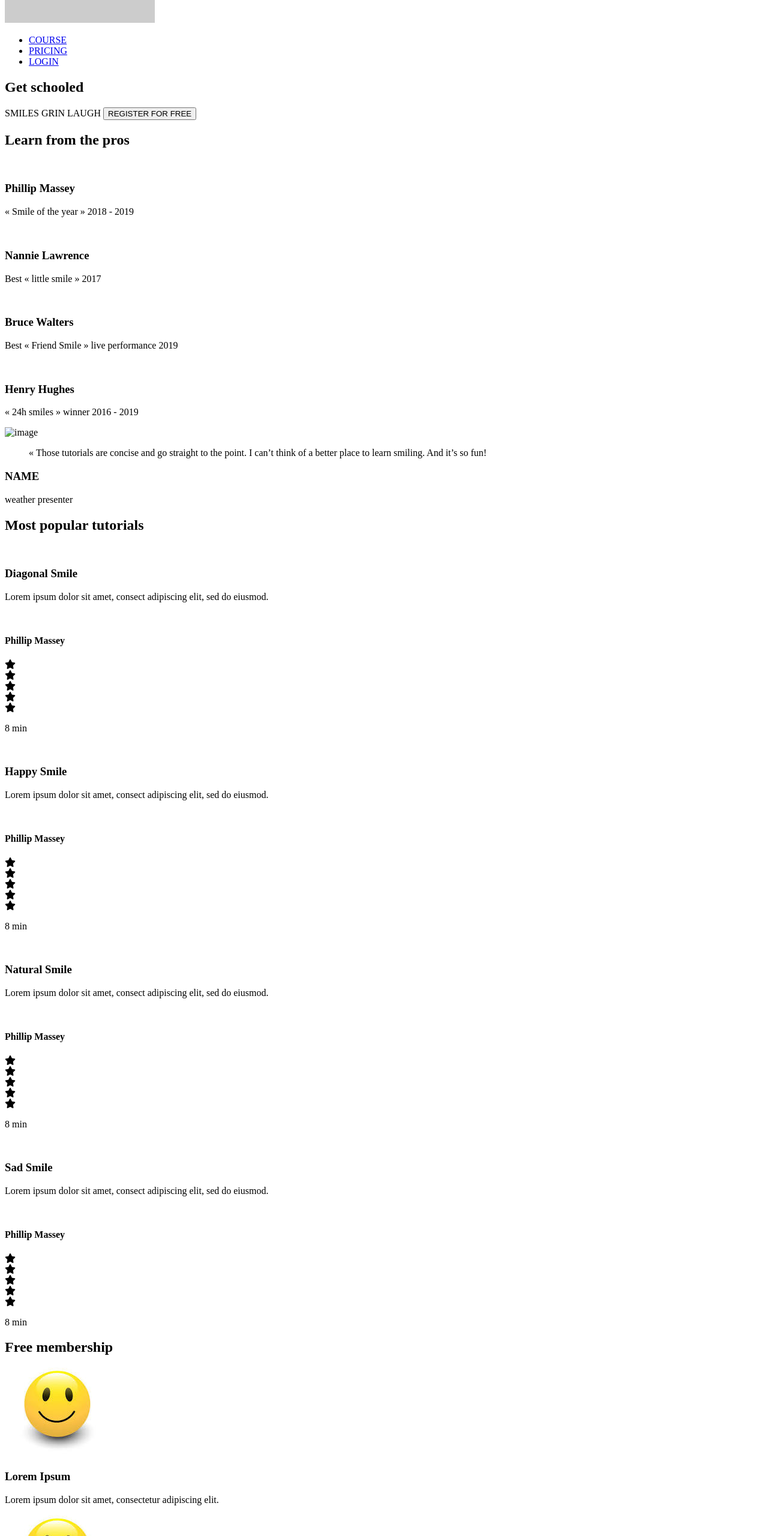
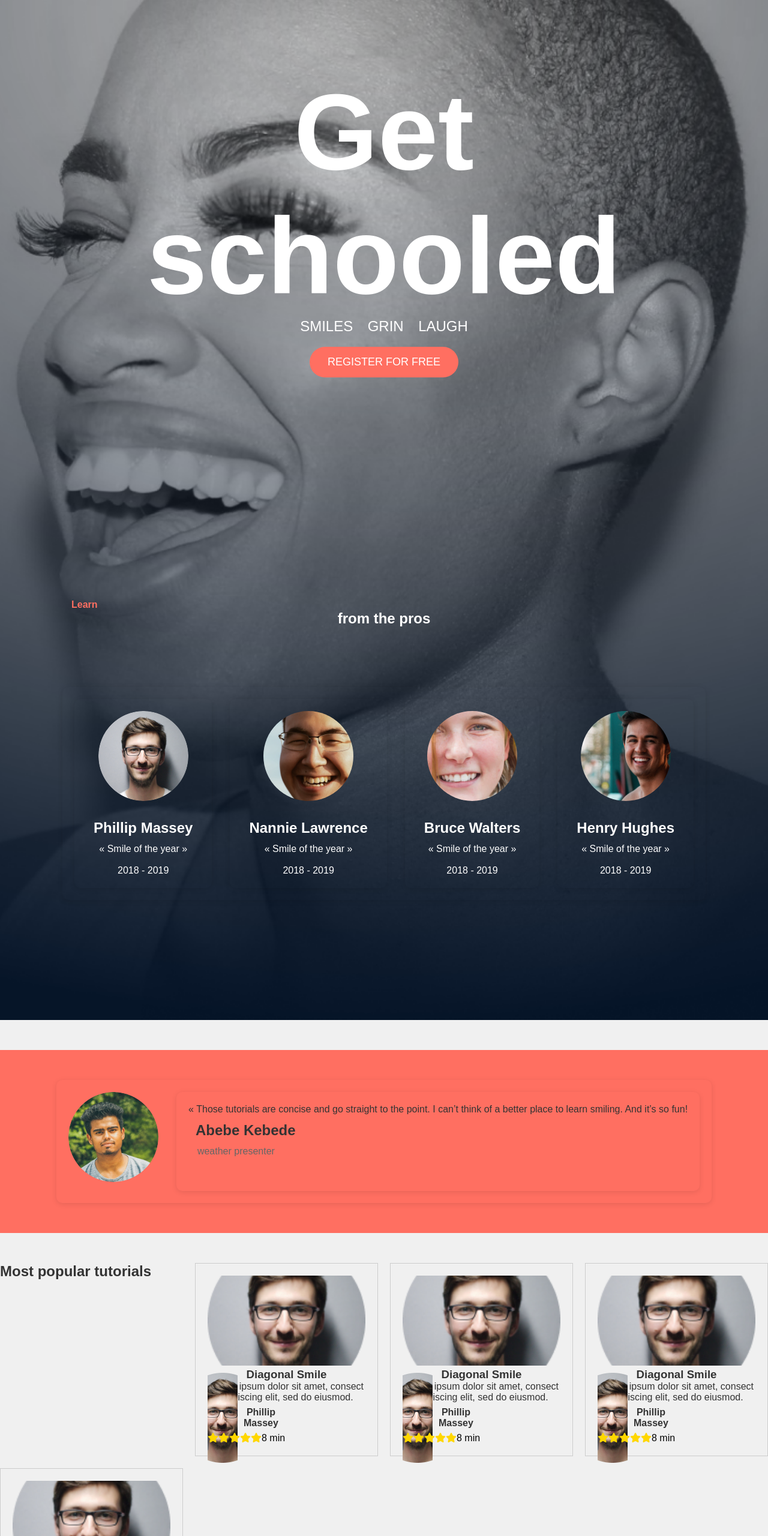
Before and after one commit to AbelSileshie/alx_html_css, a plain HTML site: page css_advanced/index.html in a window 1280 px wide. Shown: the part 220-2780 px from the top of the page at 60% size. Drawn offline with Linux system fonts and the light colour scheme; placeholder pictures from the web are drawn by us.

Commit message:
landing page with css

```diff
--- a/css_advanced/index.html
+++ b/css_advanced/index.html
@@ -3,166 +3,183 @@
 
 <head>
 <meta charset="UTF-8">
-    <meta name="viewport" content="width=device-width, initial-scale=1.0">
-    <script src="https://kit.fontawesome.com/4a2b055604.js" crossorigin="anonymous"></script>
-    <title>Document</title>
+<link rel="stylesheet" href="styles.css">
+<meta name="viewport" content="width=0.5, initial-scale=0.01">
+<script src="https://kit.fontawesome.com/4a2b055604.js" crossorigin="anonymous"></script>    <title>Document</title>
 </head>
 
 <body>
 <header>
     <nav>
-            <img src="https://fakeimg.pl/250x250?text=Sample+Logo" alt="logo">
-
+        <img src="/images/logo.png" alt="logo">
         <ul>
             <li><a href="#">COURSE</a></li>
             <li><a href="#">PRICING</a></li>
             <li><a href="#">LOGIN</a></li>
         </ul>
     </nav>
+</header>
 
-    </header>
     <main>
-        <section>
-            <div>
+<section class="hero">
+    <div class="text-section">
         <h1>Get schooled</h1>
         <span>SMILES</span>
         <span>GRIN</span>
-                <span>LAUGH</span>
-                <button>REGISTER FOR FREE</button>
+        <span>LAUGH</span><br>
+        <button class="register-btn">REGISTER FOR FREE</button>
+    </div>
+    <div class="instructors">
+        <h2><span class="first-line">Learn</span> from the pros</h2>
+        <div class="instructors">
+            <div class="">
+                <img src="./images/1.png" alt="Phillip Massey">
+                <h3>Phillip Massey</h3>
+                <p>« Smile of the year »</p><br>
+                <p>2018 - 2019</p>
             </div>
             <div>
-                <h2>Learn from the pros</h2>
-                <div>
-                    <div>
-                        <img src="./images/1 (3).png" alt="">
-                        <h3>Phillip Massey</h3>
-                        <p>« Smile of the year » 2018 - 2019</p>
+                <img src="./images/6.png" alt="Nannie Lawrence">
+                <h3>Nannie Lawrence</h3>
+                <p>« Smile of the year »</p><br>
+                <p>2018 - 2019</p>
             </div>
             <div>
-                        <img src="./images/6.png" alt="">
-                        <h3>Nannie Lawrence</h3>
-                        <p>Best « little smile » 2017</p>
+                <img src="./images/7.png" alt="Bruce Walters">
+                <h3>Bruce Walters</h3>
+                <p>« Smile of the year »</p><br>
+                <p>2018 - 2019</p>
             </div>
             <div>
-                        <img src="./images/7.png" alt="">
-                        <h3>Bruce Walters</h3>
-                        <p>Best « Friend Smile » live performance 2019</p>
-                    </div>
-                    <div>
-                        <img src="./images/8.png" alt="">
+                <img src="./images/8.png" alt="Henry Hughes">
                 <h3>Henry Hughes</h3>
-                        <p>« 24h smiles » winner 2016 - 2019</p>
+                <p>« Smile of the year »</p><br>
+                <p>2018 - 2019</p>
             </div>
         </div>
     </div>
-        </section>
-        <section>
-            <div>
-                <img src="./images/Bitmap.png" alt="image">
-            </div>
+</section>        <section class="instructors" id="great">
+            <div class="instructors">
+                <img src="./images/4.png" alt="image">
             <div>
                 <blockquote>« Those tutorials are concise and go straight to the point. I can’t think of a better place
                     to learn smiling. And it’s so fun!</blockquote>
-                <h3>NAME</h3>
-                <P>weather presenter</P>
+                <h3>Abebe Kebede</h3>
+                <span>weather presenter</span>
+            </div>
             </div>
         </section>
-        <section>
+<section class="popular-tutorials">
     <h2>Most popular tutorials</h2>
-            <div>
-                <img src="./images/Bitmap (1).png" alt="">
+
+    <div class="tutorial-card">
+        <img src="./images/1.png" alt="">
         <h3>Diagonal Smile</h3>
         <p>Lorem ipsum dolor sit amet, consect adipiscing elit, sed do eiusmod.</p>
-                <div>
-                    <img src="./images/1 (3).png" alt="">
+
+        <div class="instructor">
+            <img src="./images/1.png" alt="">
             <h4>Phillip Massey</h4>
         </div>
-                <div>
+
+        <div class="rating">
             <div><i class="fa-solid fa-star"></i></div>
             <div><i class="fa-solid fa-star"></i></div>
             <div><i class="fa-solid fa-star"></i></div>
             <div><i class="fa-solid fa-star"></i></div>
             <div><i class="fa-solid fa-star"></i></div>
-                </div>
             <p>8 min</p>
         </div>
-            <div>
-                <img src="./images/Bitmap (4).png" alt="">
-                <h3>Happy Smile</h3>
+
+    </div>
+        <div class="tutorial-card">
+            <img src="./images/1.png" alt="">
+            <h3>Diagonal Smile</h3>
             <p>Lorem ipsum dolor sit amet, consect adipiscing elit, sed do eiusmod.</p>
-                <div>
-                    <img src="./images/1 (3).png" alt="">
+
+            <div class="instructor">
+                <img src="./images/1.png" alt="">
                 <h4>Phillip Massey</h4>
             </div>
-                <div>
+
+            <div class="rating">
                 <div><i class="fa-solid fa-star"></i></div>
                 <div><i class="fa-solid fa-star"></i></div>
                 <div><i class="fa-solid fa-star"></i></div>
                 <div><i class="fa-solid fa-star"></i></div>
                 <div><i class="fa-solid fa-star"></i></div>
-                </div>
             <p>8 min</p>
             </div>
-            <div>
-                <img src="./images/Bitmap (3).png" alt="">
-                <h3>Natural Smile</h3>
+
+        </div>
+    <div class="tutorial-card">
+        <img src="./images/1.png" alt="">
+        <h3>Diagonal Smile</h3>
         <p>Lorem ipsum dolor sit amet, consect adipiscing elit, sed do eiusmod.</p>
-                <div>
-                    <img src="./images/1 (3).png" alt="">
+
+        <div class="instructor">
+            <img src="./images/1.png" alt="">
             <h4>Phillip Massey</h4>
         </div>
-                <div>
+
+        <div class="rating">
             <div><i class="fa-solid fa-star"></i></div>
             <div><i class="fa-solid fa-star"></i></div>
             <div><i class="fa-solid fa-star"></i></div>
             <div><i class="fa-solid fa-star"></i></div>
             <div><i class="fa-solid fa-star"></i></div>
+            <p>8 min</p>
+
         </div>
-                <p>8 min</p>
+
     </div>
-            <div>
-                <img src="./images/Bitmap (2).png" alt="">
-                <h3>Sad Smile</h3>
+    <div class="tutorial-card">
+        <img src="./images/1.png" alt="">
+        <h3>Diagonal Smile</h3>
         <p>Lorem ipsum dolor sit amet, consect adipiscing elit, sed do eiusmod.</p>
-                <div>
-                    <img src="./images/1 (3).png" alt="">
+
+        <div class="instructor">
+            <img src="./images/1.png" alt="">
             <h4>Phillip Massey</h4>
         </div>
-                <div>
+
+        <div class="rating">
             <div><i class="fa-solid fa-star"></i></div>
             <div><i class="fa-solid fa-star"></i></div>
             <div><i class="fa-solid fa-star"></i></div>
             <div><i class="fa-solid fa-star"></i></div>
             <div><i class="fa-solid fa-star"></i></div>
-                </div>
             <p>8 min</p>
         </div>
+    </div>
+
 </section>
-        <section>
+
+     <section class="free-membership">
             <h2>Free membership</h2>
-            <div>
-                <img src="./images/smile.jpeg" alt="">
+            <div class="card">
+                <img src="./images/smile.svg" alt="">
                 <h3>Lorem Ipsum</h3>
                 <p>Lorem ipsum dolor sit amet, consectetur adipiscing elit.</p>
             </div>
             <div>
-                <img src="./images/smile.jpeg" alt="">
+                <img src="./images/smile.svg" alt="">
                 <h3>Lorem Ipsum</h3>
                 <p>Lorem ipsum dolor sit amet, consectetur adipiscing elit.</p>
             </div>
             <div>
-                <img src="./images/smile.jpeg" alt="">
+                <img src="./images/smile.svg" alt="">
                 <h3>Lorem Ipsum</h3>
                 <p>Lorem ipsum dolor sit amet, consectetur adipiscing elit.</p>
             </div>
             <div>
-                <img src="./images/smile.jpeg" alt="">
+                <img src="./images/smile.svg" alt="">
                 <h3>Lorem Ipsum</h3>
                 <p>Lorem ipsum dolor sit amet, consectetur adipiscing elit.</p>
             </div>
             <button>REGISTER FOR FREE</button>
         </section>
-        <section>
+        <section class="faq">
             <h2>F.A.Q</h2>
             <div>
                 <div>
@@ -216,15 +233,19 @@
     <footer>
         <section>
             <div>
-                <img src="https://fakeimg.pl/250x250?text=Sample+Logo" alt="logo">
+                <img src="/images/logo.png" alt="logo">
+
+            </div>
+            <div>
                 <div>
                     <i class="fa-brands fa-facebook"></i>
                     <i class="fa-brands fa-twitter"></i>
                     <i class="fa-brands fa-instagram"></i>
+                </div><br>
+        </section>
+        <div class="nav-links">
+           <p>Copyright Smile</p>
         </div>
-            </div>
-            <p>©smileschool 2020</p>
-        </section>
     </footer>
 </body>
 
--- /dev/null
+++ b/css_advanced/styles.css
@@ -0,0 +1,384 @@
+/* General Reset */
+* {
+    margin: 0;
+    padding: 0;
+    box-sizing: border-box;
+}
+
+body {
+    font-family: 'Arial', sans-serif;
+    background-color: #f0f0f0;
+    color: #333;
+}
+
+/* Header */
+header {
+    background-color: #333;
+    color: #fff;
+    padding: 20px;
+    display: flex;
+    justify-content: space-between;
+    align-items: center;
+}
+
+header img {
+    width: 100px;
+}
+
+nav {
+    display: flex;
+    align-items: center;
+    padding: 0 10rem;
+}
+
+nav img {
+    width: 200px;
+}
+
+nav ul {
+    list-style: none;
+    display: flex;
+    gap: 20px;
+    justify-content: flex-end;
+    margin-left: 30rem;
+}
+nav ul li a {
+    color: #fff;
+    text-decoration: none;
+    font-weight: bold;
+    transition: color 0.3s;
+}
+
+nav ul li a:hover {
+    color: #ff6f61;
+}
+
+/* Hero Section */
+.hero {
+    text-align: center;
+    padding: 100px;
+    background-image: url("/images/Object.png");
+    background-size: cover;
+    background-position: center center;
+    /* Adjust as needed */
+    background-repeat: no-repeat;
+    color: #fff;
+    /* Adjust the height to match your image */
+}
+
+.hero h1 {
+    font-size: 180px;
+    font-weight: bold;
+}
+
+.hero .text-section {
+    margin-top: 10rem;
+    margin-bottom: 50px;
+}
+
+.hero span {
+    font-size: 24px;
+    margin: 0 10px;
+    display: inline-block;
+}
+
+.register-btn {
+    background-color: #ff6f61;
+    color: white;
+    padding: 15px 30px;
+    border-radius: 50px;
+    border: none;
+    font-size: 18px;
+    cursor: pointer;
+    margin-top: 20px;
+    transition: background-color 0.3s;
+}
+
+.register-btn:hover {
+    background-color: #ff3f3f;
+}
+
+/* Instructors Section */
+.instructors {
+    text-align: center;
+    margin-top: 50px;
+    display: flex;
+    width: 100%;
+}
+
+.instructors h2 {
+    margin-bottom: 30px;
+    margin-top: 20rem;
+    text-li;
+}
+.instructors h2 .first-line{
+    color: #ff6f61;
+}
+
+#great{
+    background-color: #ff6f61;
+}
+.instructors .instructors {
+    display: flex;
+    grid-template-columns: repeat(auto-fit, minmax(200px, 1fr));
+    gap: 30px;
+    justify-items: center;}
+
+.instructors div {
+    padding: 20px;
+    border-radius: 10px;
+    box-shadow: 0 2px 10px rgba(0, 0, 0, 0.1);
+}
+
+.instructors img {
+    border-radius: 50%;
+    margin-bottom: 15px;
+    width: 150px;
+    height: 150px;
+}
+
+.instructors h3 {
+    font-size: 24px;
+    margin-bottom: 10px;
+}
+
+.instructors span {
+    display: grid;
+    font-size: 16px;
+    color: #666;
+    text-align: left;
+    margin-left: 15px;
+}
+/* Instructors Section */
+.instructors {
+    display: grid;
+    justify-content: space-around;
+    gap: 20px;
+    margin: 50px 0;
+    text-align: center;
+    flex-wrap: wrap;
+}
+.instructors div {
+    text-align: center;
+}
+
+.instructors img {
+    border-radius: 50%;
+    margin-bottom: 15px;
+    width: 150px;
+    height: 150px;
+    object-fit: cover;
+}
+
+.instructors h3 {
+    font-size: 24px;
+    text-align: left;
+    margin: 12px;
+}
+
+/* Testimonial Section */
+.testimonial {
+    display: flex;
+    align-items: center;
+    justify-content: center;
+    margin: 50px 0;
+}
+
+.image-container {
+    width: 150px;
+    height: 150px;
+    border-radius: 50%;
+    overflow: hidden;
+}
+
+.image-container img {
+    width: 100%;
+    height: 100%;
+    object-fit: cover;
+}
+
+.text-container {
+    margin-left: 30px;
+}
+
+.text-container blockquote {
+    font-size: 18px;
+    font-style: italic;
+}
+
+/* Popular Tutorials Section */
+.popular-tutorials {
+    display: grid;
+    grid-template-columns: repeat(auto-fit, minmax(250px, 1fr));
+    gap: 20px;
+    margin: 50px 0;
+}
+
+.tutorial-card {
+    border: 1px solid #ccc;
+    padding: 20px;
+    text-align: center;
+    transition: transform 0.3s, box-shadow 0.3s;
+}
+
+.tutorial-card:hover {
+    transform: translateY(-10px);
+    box-shadow: 0 4px 8px rgba(0, 0, 0, 0.1);
+}
+
+.tutorial-card img {
+    width: 100%;
+    height: 150px;
+    object-fit: cover;
+}
+
+.tutorial-card .instructor {
+    display: flex;
+    align-items: center;
+    gap: 10px;
+    width: 50px;
+    height: 50px;
+    border-radius: 50%;
+    aspect-ratio: 1/2;
+}
+
+.tutorial-card .rating  {
+    color: gold;
+    display: flex;
+}
+.tutorial-card .rating p {
+    color: black;
+    display: flex;
+    margin-right: 20px;
+}
+
+/* Free Membership Section */
+.free-membership {
+    text-align: center;
+    margin: 50px 0;
+}
+
+.free-membership .card {
+    margin: 20px auto;
+    padding: 20px;
+    border: 1px solid #ccc;
+    width: 250px;
+    background-color: #fff;
+}
+
+.free-membership img {
+    width: 50px;
+    margin-bottom: 10px;
+}
+
+.free-membership button {
+    background-color: #ff6f61;
+    color: white;
+    padding: 10px 20px;
+    border: none;
+    border-radius: 20px;
+    cursor: pointer;
+    font-size: 16px;
+    margin-top: 20px;
+    transition: background-color 0.3s;
+}
+
+.free-membership button:hover {
+    background-color: #ff3f3f;
+}
+
+/* FAQ Section */
+.faq {
+    margin: 50px 0;
+}
+
+.faq h3 {
+    font-size: 20px;
+    margin: 20px 0;
+}
+
+.faq div {
+    padding: 20px;
+    background-color: #fff;
+    border-radius: 5px;
+    border: 1px solid #ddd;
+    margin-bottom: 20px;
+}
+
+/* Footer */
+footer {
+    background-color: #333;
+    color: white;
+    padding: 20px;
+    text-align: center;
+}
+
+footer section {
+    display: flex;
+    justify-content: space-between;
+    align-items: center;
+    flex-wrap: wrap;
+}
+
+footer section img {
+    width: 100px;
+}
+
+footer p {
+    margin-top: 10px;
+}
+
+footer i {
+    margin: 0 10px;
+    cursor: pointer;
+    color: white;
+    transition: color 0.3s;
+}
+
+footer i:hover {
+    color: #ff6f61;
+}
+.nav-links {
+    display: flex;
+    /* Use flexbox for alignment */
+    justify-content: center;
+    /* Center items horizontally */
+    text-align: center;
+    /* Center text within the links */
+    gap: 20px;
+    /* Space between links */
+}
+
+/* Responsiveness */
+@media (max-width: 768px) {
+    .hero {
+        padding: 50px;
+    }
+
+    .hero h1 {
+        font-size: 48px;
+    }
+
+    .testimonial {
+        flex-direction: column;
+    }
+
+    .text-container {
+        margin-left: 0;
+        margin-top: 20px;
+        text-align: center;
+    }
+
+    .popular-tutorials {
+        grid-template-columns: 1fr;
+    }
+
+    .instructors {
+        grid-template-columns: 1fr;
+    }
+
+    footer section {
+        flex-direction: column;
+        align-items: center;
+    }
+}
```
Also changed, not shown: css_advanced/images/1.png (added), css_advanced/images/2.png (added), css_advanced/images/3.png (added), css_advanced/images/4.png (added), css_advanced/images/5.png (added), css_advanced/images/6.png (added), css_advanced/images/7.png (added), css_advanced/images/8.png (added), css_advanced/images/9.png (added), css_advanced/images/Object.png (added), css_advanced/images/logo.png (added), css_advanced/images/play.png (added), css_advanced/images/rating.png (added), css_advanced/images/smile.png (added). Lines whose indentation alone changed are shown as unchanged.
